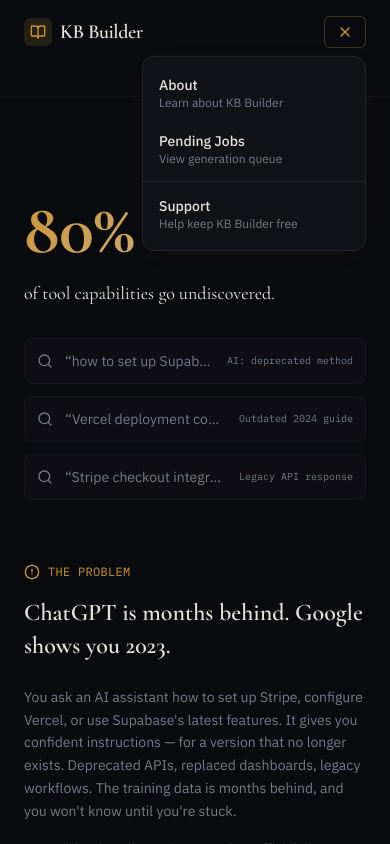
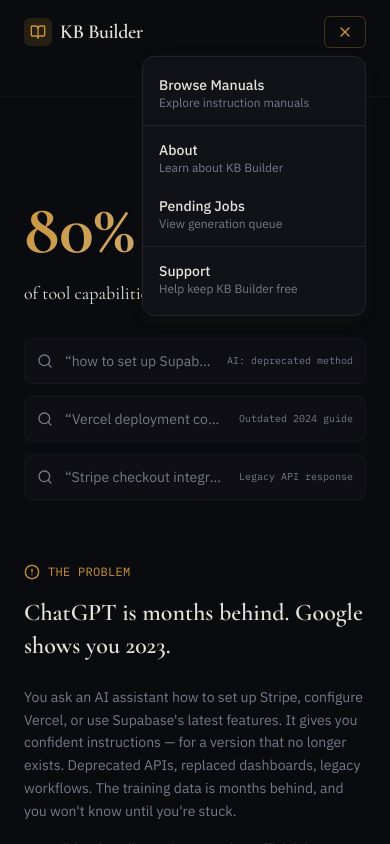
Before and after one commit to modryn-studio/kb-builder, a Next.js app: page /about in a window 390 px wide. Both pictures are taken after a click on the button 345 px from the left and 32 px from the top of the page. Shown: the top 844 px of the page. Built offline with nearby package versions, Linux system fonts and the light colour scheme.

Commit message:
fix: add Browse Manuals to mobile hamburger menu
- Mobile users can now access /manuals page via menu
- Added as first item (primary navigation)
- Consistent with standard mobile UX patterns
- Desktop unchanged (Browser Manuals still visible in nav bar)

```diff
--- a/src/components/Navbar.tsx
+++ b/src/components/Navbar.tsx
@@ -152,6 +152,15 @@ export function Navbar({ manualActions }: NavbarProps) {
                     <div className="absolute right-0 mt-2 w-56 rounded-xl border border-border bg-card shadow-vault overflow-hidden z-50">
                       <div className="py-2">
                         <Link
+                          href="/manuals"
+                          onClick={() => setMenuOpen(false)}
+                          className="block px-4 py-2.5 text-sm text-foreground hover:bg-secondary transition-colors"
+                        >
+                          <div className="font-medium">Browse Manuals</div>
+                          <div className="text-xs text-muted-foreground">Explore instruction manuals</div>
+                        </Link>
+                        <div className="my-1 border-t border-border" />
+                        <Link
                           href="/about"
                           onClick={() => setMenuOpen(false)}
                           className="block px-4 py-2.5 text-sm text-foreground hover:bg-secondary transition-colors"
```
